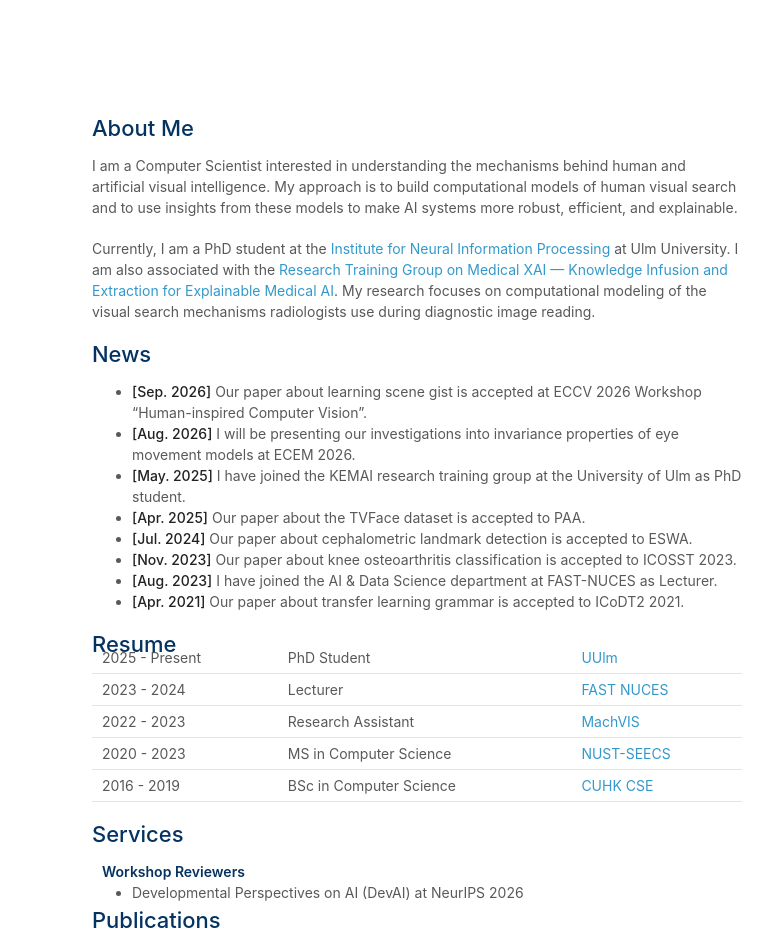
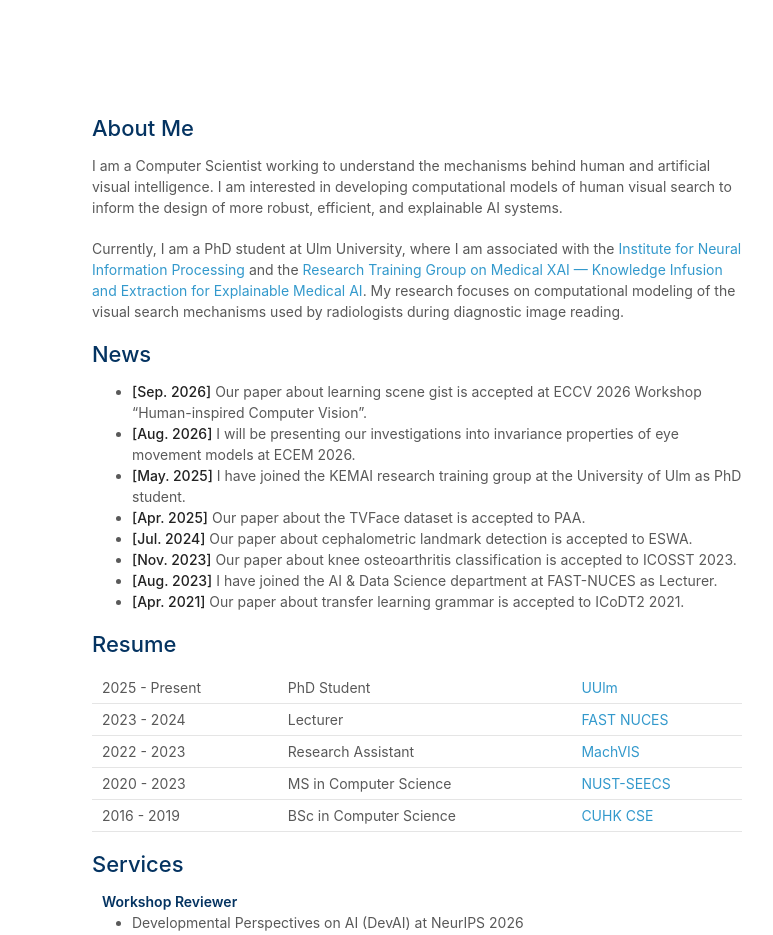
Before and after one commit to atifkhurshid/atifkhurshid.github.io, a plain HTML site: page index.html in a window 1280 px wide. Shown: the top 935 px of the page, 378-1151 px from the left. Drawn offline with Linux system fonts and the light colour scheme; some icons are missing.

Commit message:
Deploy to GitHub Pages

```diff
--- a/index.html
+++ b/index.html
@@ -112,9 +112,9 @@
 
       <h2 id="about-me">About Me</h2>
 
-<p>I am a Computer Scientist interested in understanding the mechanisms behind human and artificial visual intelligence. My approach is to build computational models of human visual search and to use insights from these models to make AI systems more robust, efficient, and explainable.</p>
+<p>I am a Computer Scientist working to understand the mechanisms behind human and artificial visual intelligence. I am interested in developing computational models of human visual search to inform the design of more robust, efficient, and explainable AI systems.</p>
 
-<p>Currently, I am a PhD student at the <a href="https://www.uni-ulm.de/in/neuroinformatik/">Institute for Neural Information Processing</a> at Ulm University. I am also associated with the <a href="https://kemai.uni-ulm.de/">Research Training Group on Medical XAI — Knowledge Infusion and Extraction for Explainable Medical AI</a>. My research focuses on computational modeling of the visual search mechanisms radiologists use during diagnostic image reading.</p>
+<p>Currently, I am a PhD student at Ulm University, where I am associated with the <a href="https://www.uni-ulm.de/in/neuroinformatik/">Institute for Neural Information Processing</a> and the <a href="https://kemai.uni-ulm.de/">Research Training Group on Medical XAI — Knowledge Infusion and Extraction for Explainable Medical AI</a>. My research focuses on computational modeling of the visual search mechanisms used by radiologists during diagnostic image reading.</p>
 
 <h2 id="news">News</h2>
 
@@ -129,7 +129,7 @@
   <li><strong>[Apr. 2021]</strong> Our paper about transfer learning grammar is accepted to ICoDT2 2021.</li>
 </ul>
 
-<h2 id="resume" style="margin: 2px 0px -15px;">Resume</h2>
+<h2 id="resume">Resume</h2>
 
 <div class="resume">
 
@@ -195,13 +195,13 @@
 
 <h2 id="services">Services</h2>
 
-<h4 style="margin:0 10px 0;">Workshop Reviewers</h4>
+<h4 style="margin:0 10px 0;">Workshop Reviewer</h4>
 
 <ul style="margin:0 0 5px;">
   <li><a href="https://sites.google.com/view/devai-workshop-2026"><autocolor>Developmental Perspectives on AI (DevAI) at NeurIPS 2026</autocolor></a></li>
 </ul>
 
-<h2 id="publications" style="margin: 2px 0px -15px;">Publications</h2>
+<h2 id="publications">Publications</h2>
 
 <div class="publications">
 <ol class="bibliography">
```
